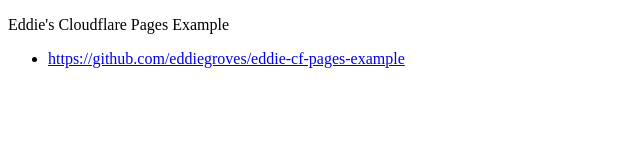
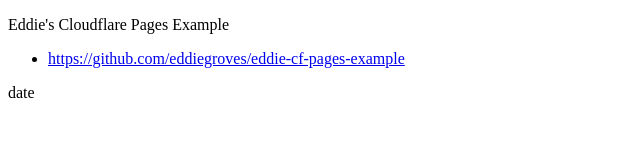
Before and after one commit to eddiegroves/eddie-cf-pages-example, a plain HTML site: page src/index.html in a window 1280 px wide. Shown: the full height of the page, 0-640 px from the left. Drawn offline with Linux system fonts and the light colour scheme.

Commit message:
Update index.html

```diff
--- a/src/index.html
+++ b/src/index.html
@@ -19,5 +19,7 @@
     <li><a href=
     "https://github.com/eddiegroves/eddie-cf-pages-example">https://github.com/eddiegroves/eddie-cf-pages-example</a></li>
   </ul>
+
+  <p>date</p>
 </body>
 </html>
```
